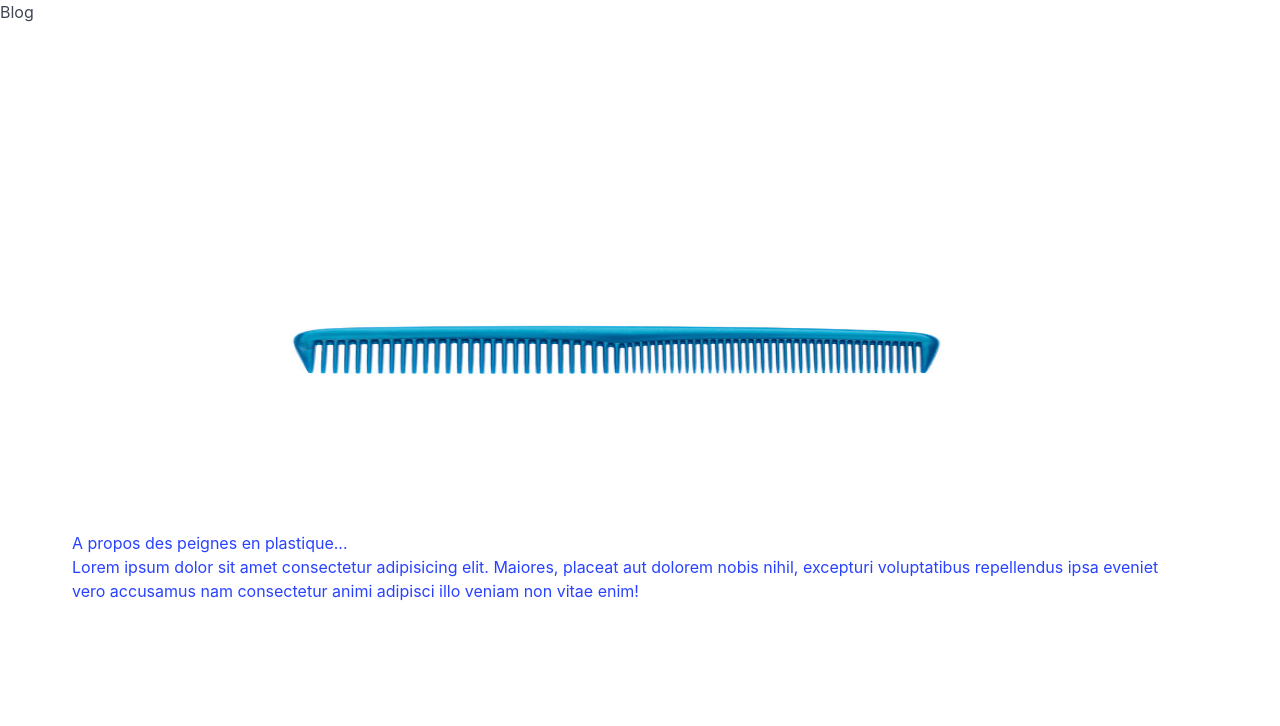
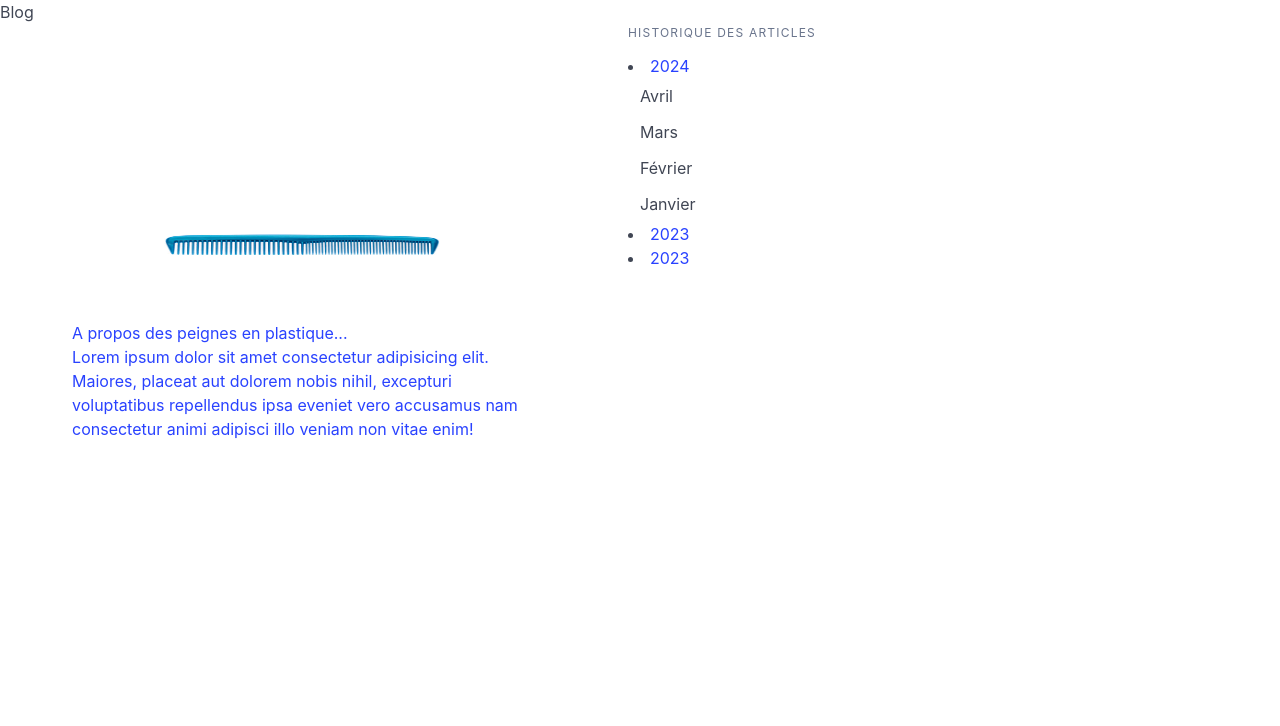
Before and after one commit to RenaudBaussart/brief-barber-grp-, a plain HTML site: page src/0060_Blog.html in a window 1280 px wide. Shown: the top 726 px of the page. Drawn offline with Linux system fonts and the light colour scheme.

Commit message:
build: add a menu to 'browse' older articles

```diff
--- a/src/0060_Blog.html
+++ b/src/0060_Blog.html
@@ -54,7 +54,21 @@
                     </a>
                 </article>
             </section>
-
+            <section class="column">
+                <aside class="menu">
+                    <h5 class="menu-label">Historique des articles</h5>
+                    <li><a class="is-active">2024</a>
+                        <ul class="menu-list">
+                            <li><a>Avril</a></li>
+                            <li><a>Mars</a></li>
+                            <li><a>Février</a></li>
+                            <li><a>Janvier</a></li>
+                        </ul>
+                    </li>
+                    <li><a>2023</a></li>
+                    <li><a>2023</a></li>
+                </aside>
+            </section>
         </section>
 
         <nav class="pagination is-centered" role="navigation">
```
